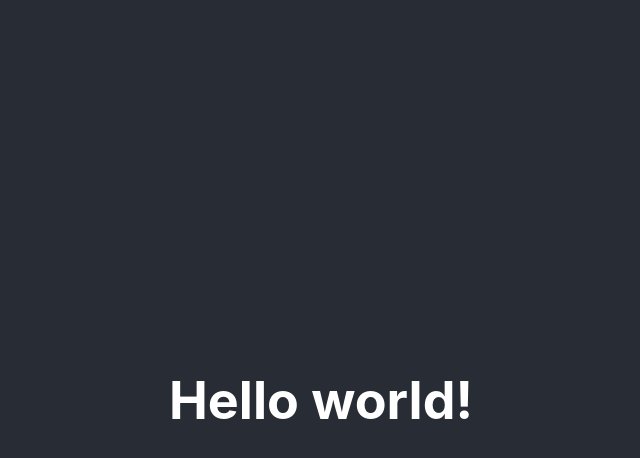
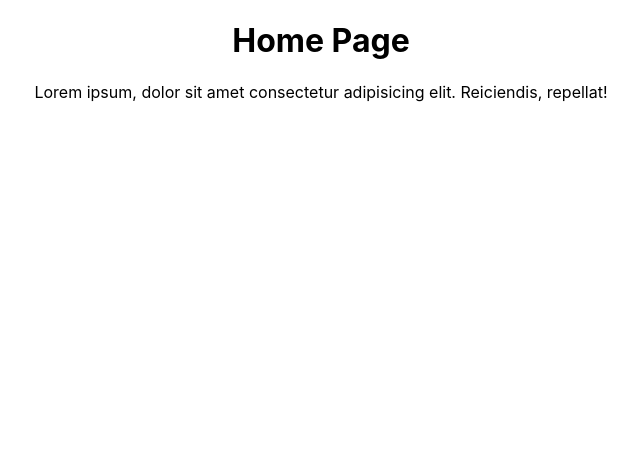
Before and after one commit to sayeda-chattopadhyay/la-boutique, a React (Create React App) app: page / in a window 1280 px wide. Shown: the top 458 px of the page, without its empty margins (319-959 px from the left). Built offline with nearby package versions, Linux system fonts and the light colour scheme.

Commit message:
Creates all pages

```diff
--- a/src/App.js
+++ b/src/App.js
@@ -1,12 +1,11 @@
+import "./App.css";
 
-import "./App.css";
+import Home from "./pages/Home";
 
 function App() {
   return (
     <div className="App">
-      <header className="App-header">
-        <h1>Hello world!</h1>
-      </header>
+      <Home />
     </div>
   );
 }
--- /dev/null
+++ b/src/pages/Home.jsx
@@ -0,0 +1,15 @@
+import React from "react";
+
+const Home = () => {
+  return (
+    <div className="home">
+      <h1>Home Page</h1>
+      <p>
+        Lorem ipsum, dolor sit amet consectetur adipisicing elit. Reiciendis,
+        repellat!
+      </p>
+    </div>
+  );
+};
+
+export default Home;
```
Also changed, not shown: src/pages/Cart.jsx (added, +9 -0 lines), src/pages/Checkout.jsx (added, +7 -0 lines), src/pages/Contact.jsx (added, +9 -0 lines), src/pages/NotFound.jsx (added, +9 -0 lines), src/pages/product.jsx (added).
